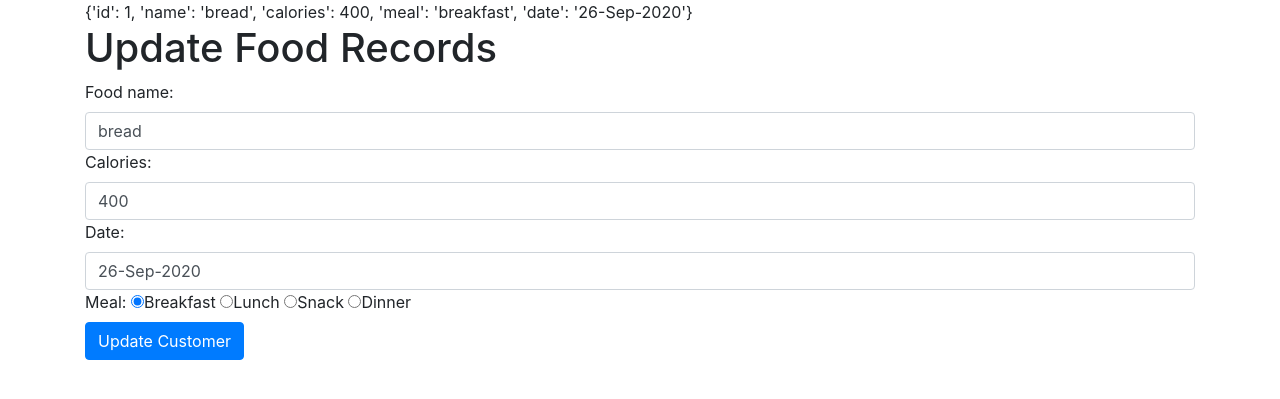
After one commit to 4forces/tgc8-foodtrack-p-chor, a Flask app: page /food/1/edit in a window 1280 px wide. The commit adds this page. Shown: the top 399 px of the page. Run offline with Flask 2, Linux system fonts and the light colour scheme; some libraries are stand-ins or nearby versions.

Commit message:
edit and delete entries fxns in progress

```diff
--- a/app.py
+++ b/app.py
@@ -38,6 +38,45 @@ def process_add_food():
     return redirect(url_for('food_tracker'))
 
 
+@app.route('/food/<int:food_id>/edit')
+def show_edit_food(food_id):
+    # 1. find the food that we are supposed to edit
+    food_to_edit = None
+    for each_food in database:
+        if each_food["id"] == food_id:
+            food_to_edit = each_food
+            break
+
+    if food_to_edit:
+        return render_template('edit_food.template.html',
+                            food=food_to_edit)
+    else:
+        return f"The customer with the id of {food_id} is not found"
+
+@app.route('/food/<int:food_id>/edit', methods=['POST'])
+def process_edit_food(food_id):
+    food_to_edit = None
+    for each_food in database:
+        if each_food["id"] == food_id:
+            food_to_edit = each_food
+            break
+
+    if food_to_edit:
+        food_to_edit["name"] = request.form.get('food_name')
+        food_to_edit["calories"] = request.form.get('calories')
+        food_to_edit["date"] = request.form.get('date')
+        food_to_edit["meal"] = request.form.get('meal')
+
+
+        with open('food.json', 'w') as fp:
+            json.dump(database, fp)
+
+    else:
+        return f"The food with the id {food_id} does not exist"
+
+
+
+
 if __name__ == '__main__':
     app.run(host=os.environ.get('IP'),
             port=int(os.environ.get('PORT')),
--- a/food.json
+++ b/food.json
@@ -1 +1,37 @@
-[{"id": 1, "name": "bread", "calories": 400, "meal": "breakfast", "date": "26-Sep-2020"}, {"id": 2, "name": "rice", "calories": 500, "meal": "lunch", "date": "26-Sep-2020"}, {"id": 3, "name": "chips", "calories": 1400, "meal": "snack", "date": "26-Sep-2020"}, {"id": 4, "name": "porridge", "calories": 350, "meal": "dinner", "date": "26-Sep-2020"}, {"id": 9362, "name": "curry rice", "calories": "2000", "date": "05/05/2020", "meal": "breakfast"}]
+[
+  {
+    "id": 1,
+    "name": "bread",
+    "calories": 400,
+    "meal": "breakfast",
+    "date": "26-Sep-2020"
+  },
+  {
+    "id": 2,
+    "name": "ricessss",
+    "calories": "500",
+    "meal": "lunch",
+    "date": "26-Sep-2020"
+  },
+  {
+    "id": 3,
+    "name": "chips",
+    "calories": 1400,
+    "meal": "snack",
+    "date": "26-Sep-2020"
+  },
+  {
+    "id": 4,
+    "name": "porridge",
+    "calories": 350,
+    "meal": "dinner",
+    "date": "26-Sep-2020"
+  },
+  {
+    "id": 9362,
+    "name": "curry rice",
+    "calories": "2000",
+    "date": "05/05/2020",
+    "meal": "breakfast"
+  }
+]
--- /dev/null
+++ b/templates/edit_food.template.html
@@ -0,0 +1,30 @@
+{% extends 'base.template.html' %}
+
+{% block content %}
+
+{{food}}
+<h1>Update Food Records</h1>
+<form method="POST">
+    <div>
+        <label class="form-label">Food name: </label>
+        <input type="text" name="food_name" class="form-control" value="{{food.name}}"/>
+    </div>
+    <div>
+        <label class="form-label">Calories: </label>
+        <input type="text" name="calories" class="form-control" value="{{food.calories}}"/>
+    </div>
+    <div>
+        <label class="form-label">Date: </label>
+        <input type="text" name="date" class="form-control" value="{{food.date}}"/>
+    </div>
+    <div>
+        <label class="form-label">Meal: </label>
+        <input type="radio" name="meal" value="breakfast" {% if food.meal == 'breakfast' %} checked {%endif%} />Breakfast
+        <input type="radio" name="meal" value="lunch" {% if food.meal == 'lunch' %} checked {%endif%}/>Lunch
+        <input type="radio" name="meal" value="snack" {% if food.meal == 'snack' %} checked {%endif%}/>Snack
+        <input type="radio" name="meal" value="dinner" {% if food.meal == 'dinner' %} checked {%endif%}/>Dinner
+    </div>
+    <input type="submit" value="Update Customer" class="btn btn-primary"/>
+</form>
+
+{% endblock %}
--- a/templates/food-tracker.template.html
+++ b/templates/food-tracker.template.html
@@ -44,7 +44,8 @@ body {
 <h3 class='text-center'>Displayed in list group</h3>
 <ul class="list-group">
     {% for food in all_food %}
-        <li class="list-group-item list-group-item-dark text-center">{{food.name}} ({{food.calories}})</li>
+       <li class="list-group-item list-group-item-dark text-center">{{food.name}} ({{food.calories}} calories)</li>
+       <a href="{{ url_for('show_edit_food', food_id=food.id) }}" class="btn btn-primary"></a>
     {% endfor %}
 </ul>
 
```
